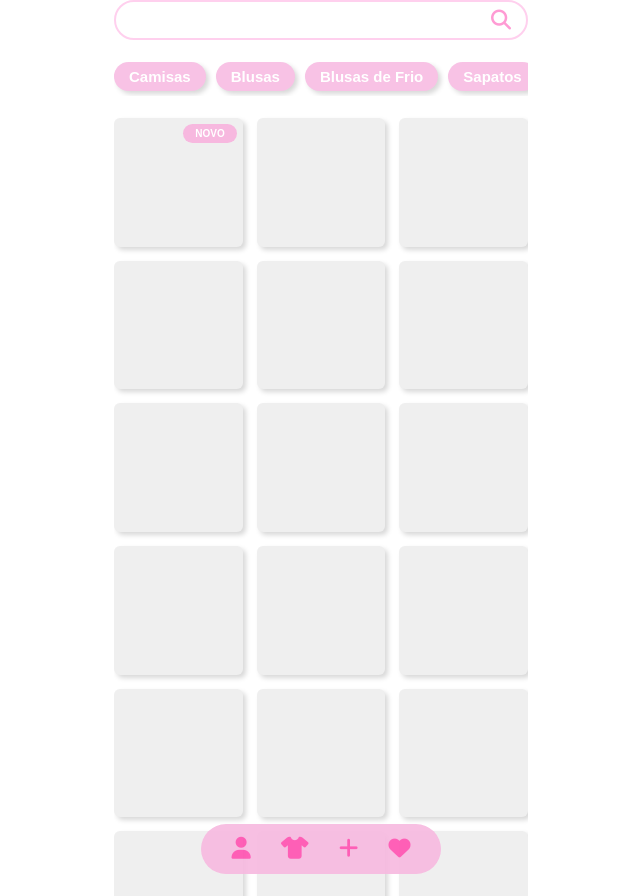
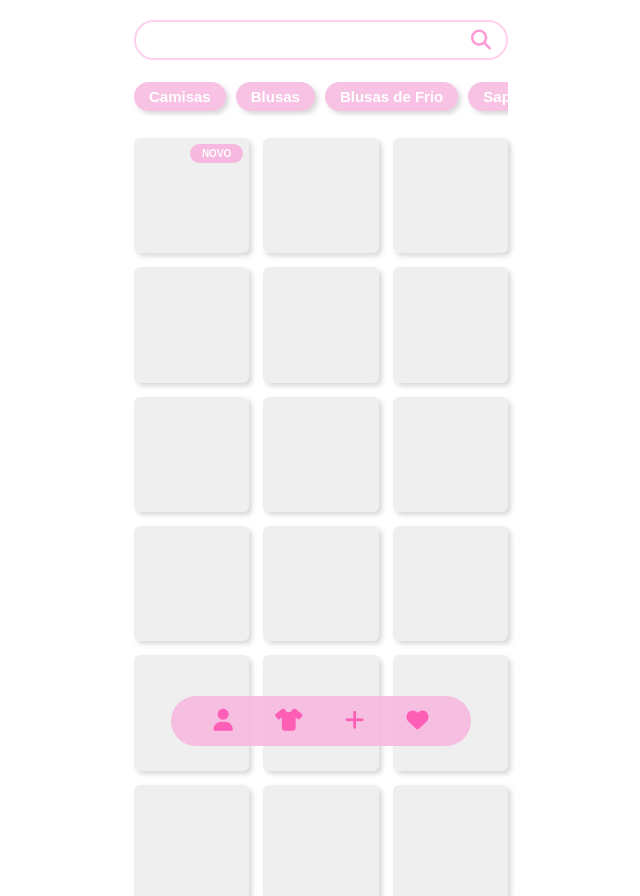
Before and after one commit to ArthurBarcelos1/MyCloset, a plain HTML site: page catalogo.html in a window 1280 px wide. Shown: the whole page, without its empty margins (319-959 px from the left). Drawn offline with Linux system fonts and the light colour scheme; files that its build step writes are made by us from their sources; files whose address does not match are found by name.

Commit message:
Add files via upload

```diff
--- a/catalogo.html
+++ b/catalogo.html
@@ -11,7 +11,7 @@
     <meta name="apple-mobile-web-app-status-bar-style" content="default">
     <meta name="apple-mobile-web-app-title" content="MyCloset">
     <link rel="apple-touch-icon" href="icons/icon-192.png">
-    <link rel="stylesheet" href="styles.css">
+    <link rel="stylesheet" href="css/styles.css">
     <link rel="stylesheet" href="https://cdnjs.cloudflare.com/ajax/libs/font-awesome/6.7.2/css/all.min.css">
 </head>
 <script src="app.js"></script>
--- a/css/styles.css
+++ b/css/styles.css
@@ -29,6 +29,7 @@ body{
 }
 
 main{
+    padding: 20px;
     width:100%;
     height:100%;
     overflow-y:auto;
@@ -200,11 +201,11 @@ main::-webkit-scrollbar{
 ========================== */
 
 .bottom-bar{
-    position:absolute;
-    bottom:22px;
-    left:50%;
+    position:fixed;
+    left: 50%;
+    top: 87%;
     transform:translateX(-50%);
-    width:240px;
+    width:300px;
     height:50px;
     display:flex;
     justify-content:space-evenly;
--- a/js/sw.js
+++ b/js/sw.js
@@ -1,4 +1,4 @@
-const CACHE_NAME = "MyCloset-v1.1.1";
+const CACHE_NAME = "MyCloset-v1.2.1";
 
 const urlsToCache = [
     "./",
```
Also changed, not shown: designs.html (+1 -1 lines), index.html (+1 -1 lines), liked.html (+1 -1 lines).
